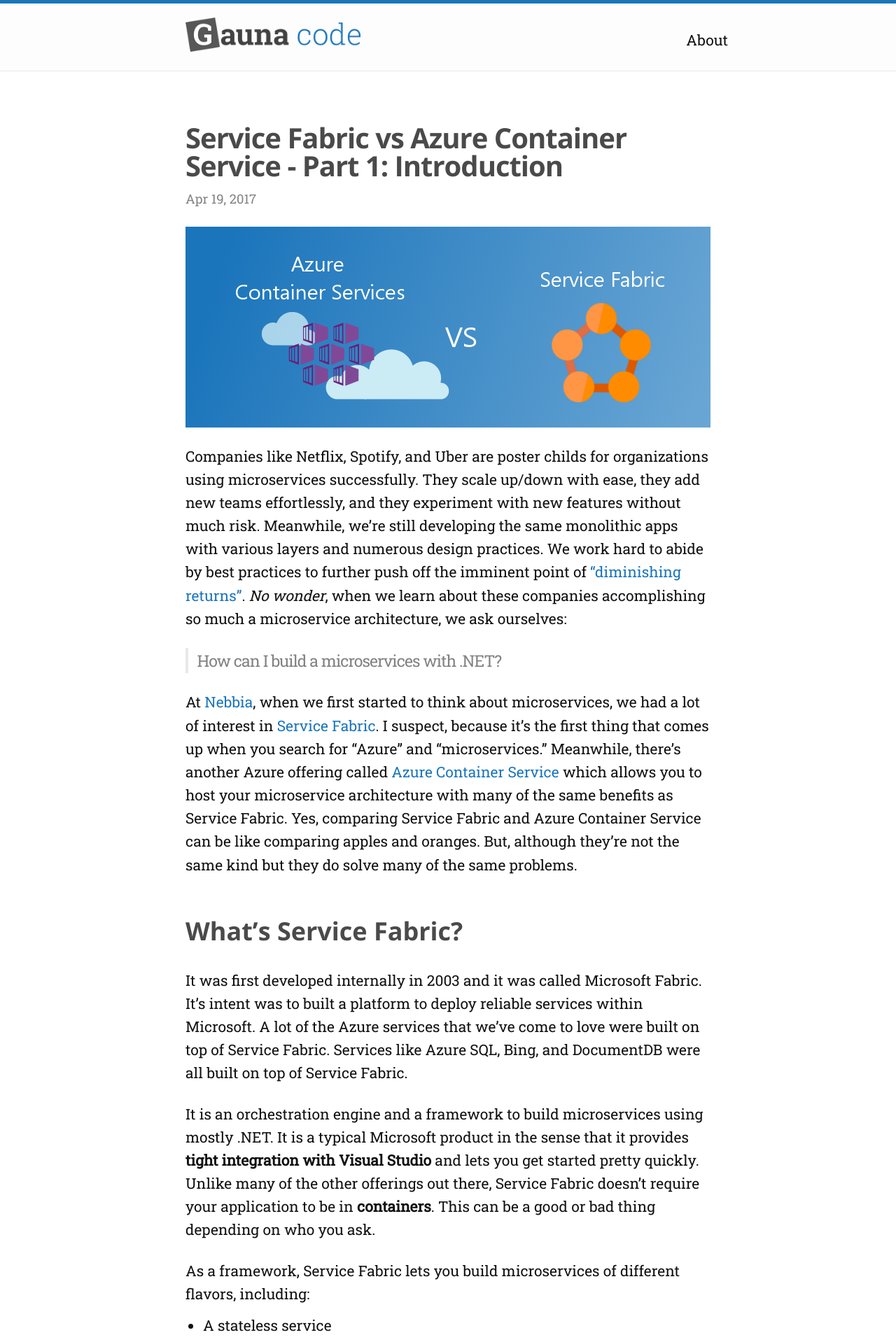
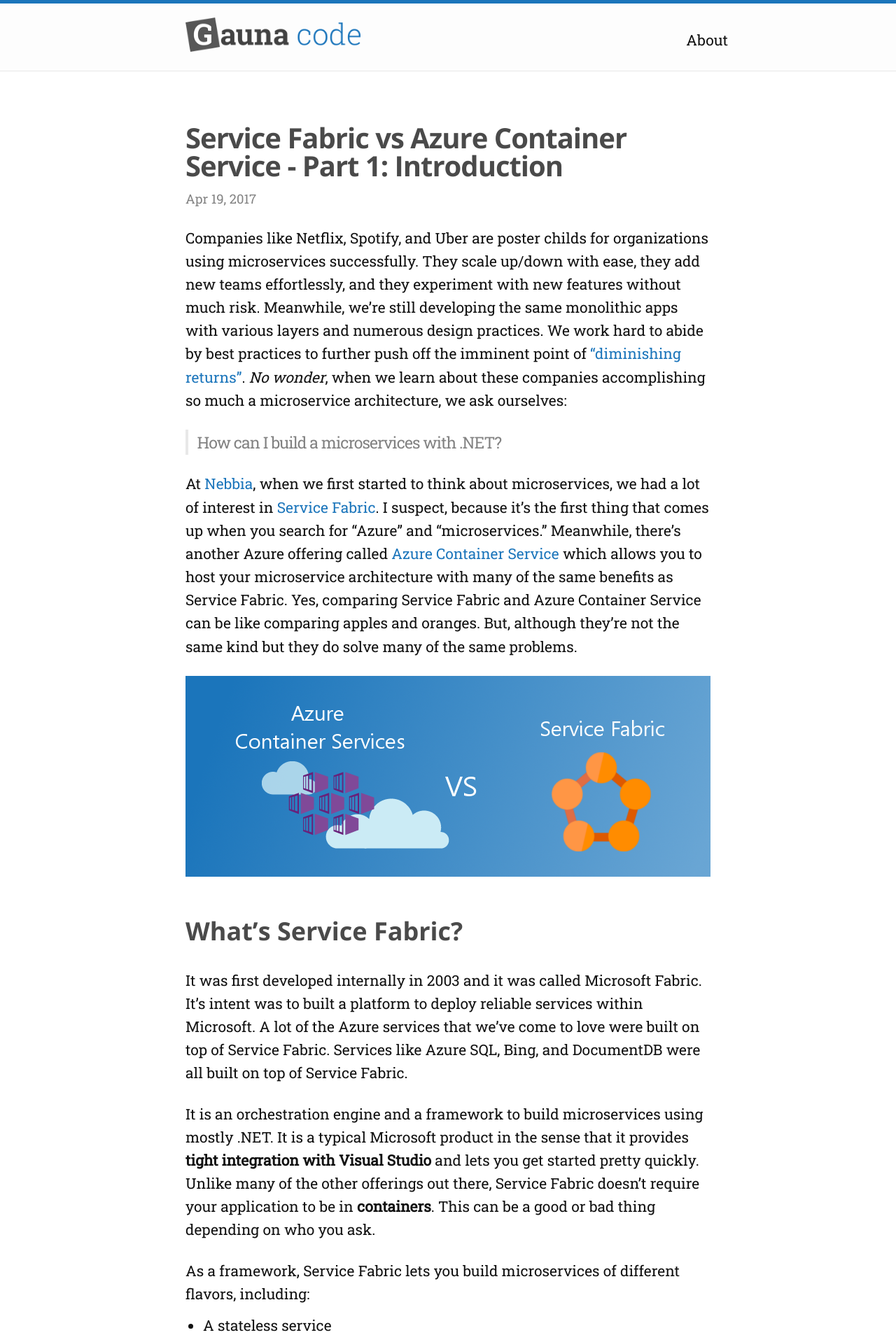
Before and after one commit to justin-vanwinkle/fgauna12.github.io, a Jekyll site: the page built from _posts/2017-4-16-ServiceFabric-vs-AzureContainerServices.markdown, in a window 1280 px wide. Shown: the top 1918 px of the page at 70% size. Built offline with Jekyll 4.4.1, drawn with Linux system fonts in a browser that asks for light colours; nearby versions of some CDN libraries; comment, search, counter and statistics services are not loaded.

Commit message:
Updated placement of image

```diff
--- a/_posts/2017-4-16-ServiceFabric-vs-AzureContainerServices.markdown
+++ b/_posts/2017-4-16-ServiceFabric-vs-AzureContainerServices.markdown
@@ -6,13 +6,13 @@
 comments: true
 ---
 
-![Azure Container Service vs Service Fabric]({{site.url}}//assets/ACS-vs-SF.png){:.img-center}
-
 Companies like Netflix, Spotify, and Uber are poster childs for organizations using microservices successfully. They scale up/down with ease, they add new teams effortlessly, and they experiment with new features without much risk. Meanwhile, we're still developing the same monolithic apps with various layers and numerous design practices. We work hard to abide by best practices to further push off the imminent point of ["diminishing returns"](https://en.wikipedia.org/wiki/Diminishing_returns). _No wonder_, when we learn about these companies accomplishing so much a microservice architecture, we ask ourselves:
 
 > How can I build a microservices with .NET?
 
 At [Nebbia](http://www.nebbiatech.com/), when we first started to think about microservices, we had a lot of interest in [Service Fabric](https://azure.microsoft.com/en-us/services/service-fabric/). I suspect, because it's the first thing that comes up when you search for "Azure" and "microservices." Meanwhile, there's another Azure offering called [Azure Container Service](https://docs.microsoft.com/en-us/azure/container-service/container-service-intro) which allows you to host your microservice architecture with many of the same benefits as Service Fabric. Yes, comparing Service Fabric and Azure Container Service can be like comparing apples and oranges. But, although they're not the same kind but they do solve many of the same problems.
+
+![Azure Container Service vs Service Fabric]({{site.url}}//assets/ACS-vs-SF.png){:.img-center}
 
 ## What's Service Fabric?
 
```
